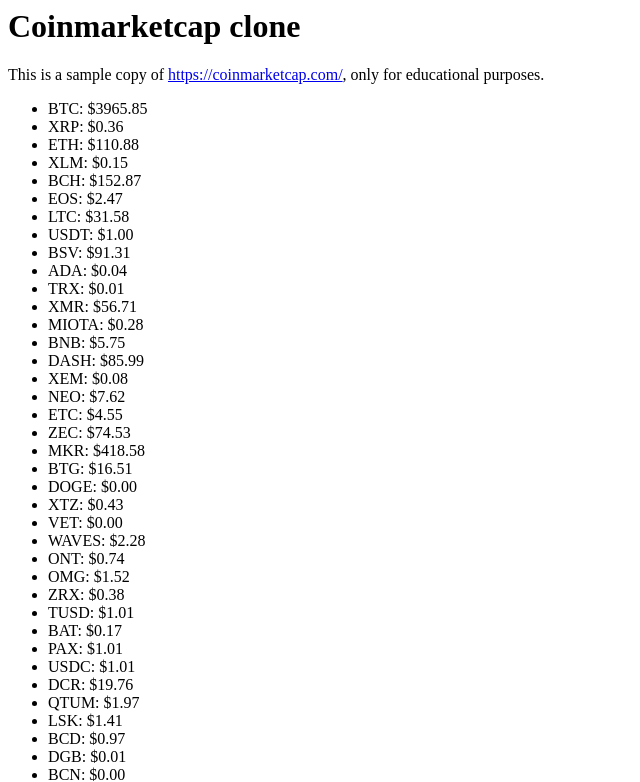
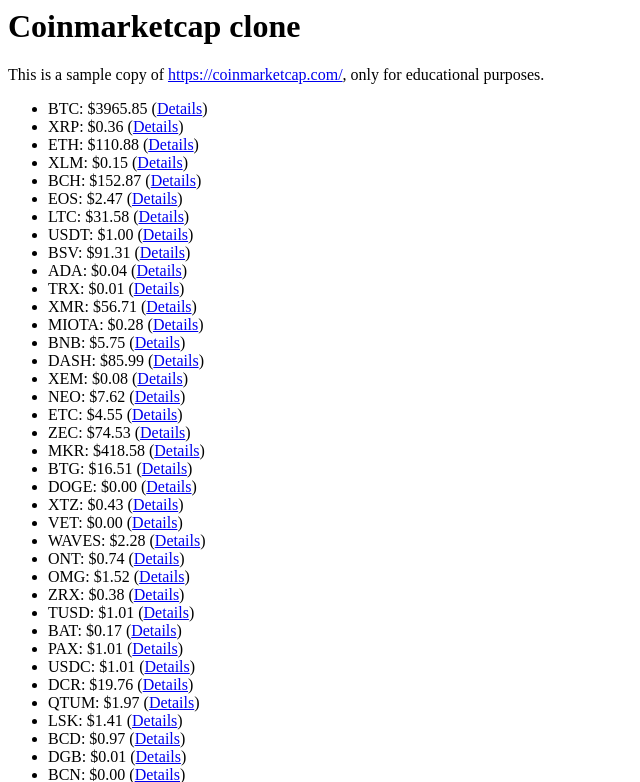
Before and after one commit to zonagilreath/wdc-class-1-coinmarketcap-clone, a Django app: page / in a window 1280 px wide. Shown: the top 782 px of the page, without its empty margins (0-640 px from the left). Run offline with Django 3.2, Linux system fonts and the light colour scheme; data comes from the database, SQL or seed files in the repository.

Commit message:
Added link to template

```diff
--- a/coinmarketcap/cryptocoins/templates/index.html
+++ b/coinmarketcap/cryptocoins/templates/index.html
@@ -2,7 +2,7 @@
 <p class="lead">This is a sample copy of <a href="https://coinmarketcap.com/" target="_blank">https://coinmarketcap.com/</a>, only for educational purposes.</p>
 <ul>
   {% for coin in coins %}
-    <li>{{coin.symbol}}: ${{coin.price_usd}}</li>
+    <li>{{coin.symbol}}: ${{coin.price_usd}} (<a href="/currencies/{{coin.id}}">Details</a>)</li>
   {% endfor %}
 </ul>
 
```
